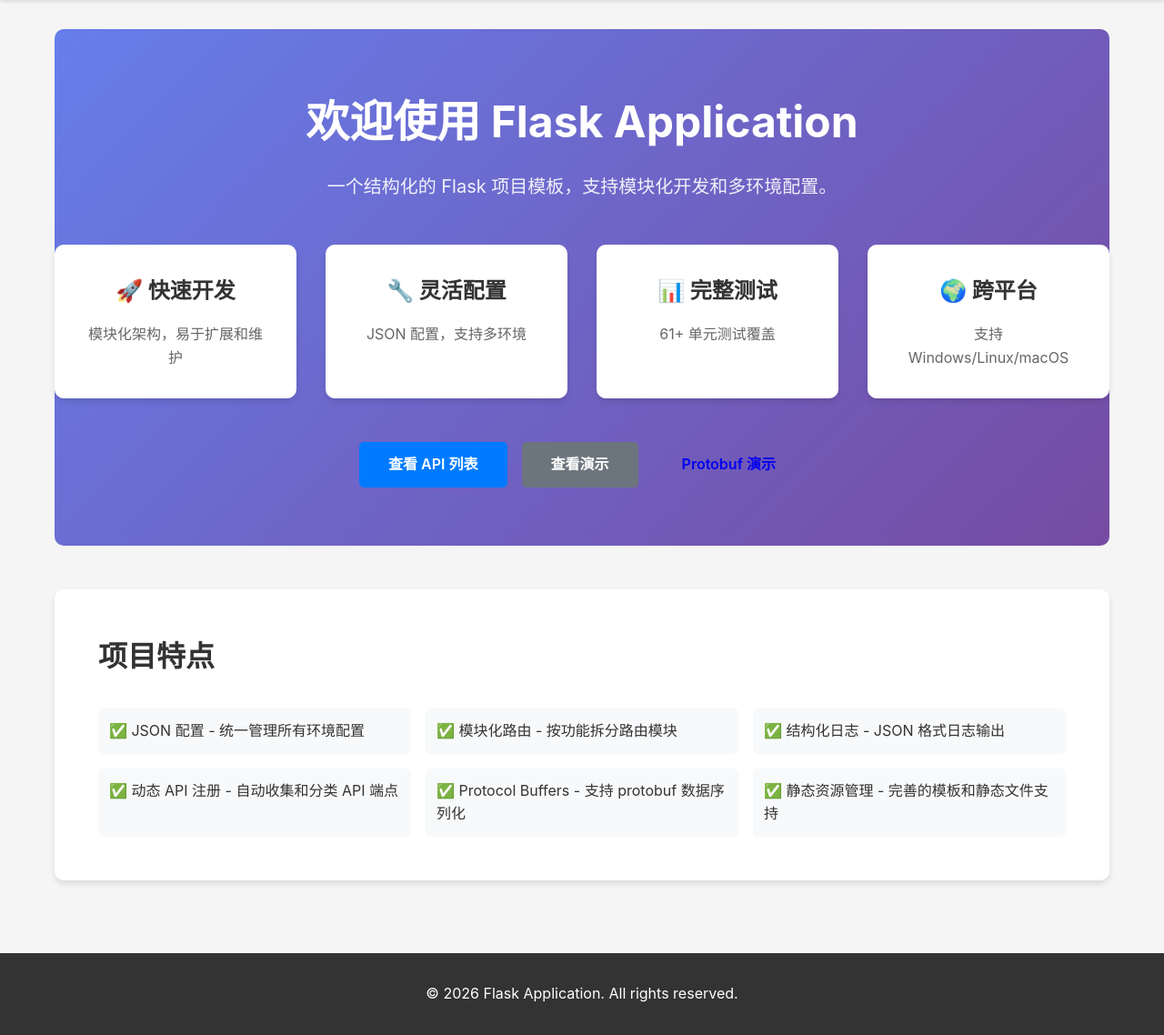
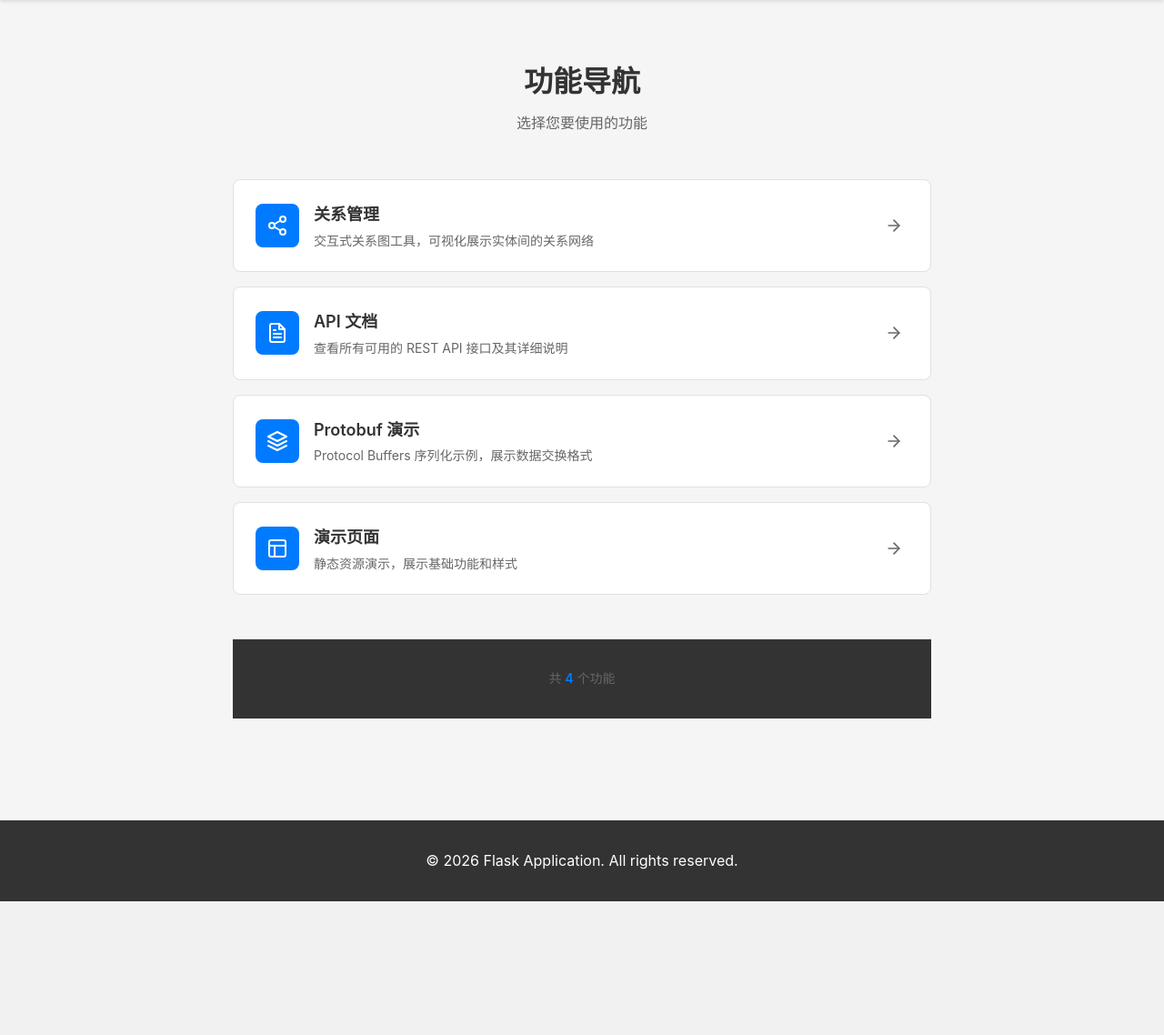
Before and after one commit to improve-wcx/flaskTemplate, a Flask app: page / in a window 1280 px wide. Shown: the part 72-1210 px from the top of the page at 91% size. After the commit the page ends 1063 px from the top, so only its background shows below. Run offline with Flask 2, Linux system fonts and the light colour scheme.

Commit message:
refactor: 重构首页为简洁列表导航布局 - 采用方案三

```diff
--- /dev/null
+++ b/app/static/css/home.css
@@ -0,0 +1,196 @@
+/**
+ * 首页样式 - 简洁列表布局
+ * 设计风格：极简、清晰、易用
+ */
+
+:root {
+    --text-primary: #333333;
+    --text-secondary: #666666;
+    --background-secondary: #ffffff;
+    --background-tertiary: #f8f9fa;
+    --border-color: #e0e0e0;
+    --primary-color: #007bff;
+}
+
+/* 首页容器 */
+.home-container {
+    max-width: 800px;
+    margin: 0 auto;
+    padding: 2rem 1rem;
+}
+
+/* 首页头部 */
+.home-header {
+    text-align: center;
+    margin-bottom: 3rem;
+}
+
+.home-title {
+    font-size: 2rem;
+    font-weight: 600;
+    color: var(--text-primary);
+    margin-bottom: 0.5rem;
+}
+
+.home-subtitle {
+    font-size: 1rem;
+    color: var(--text-secondary);
+    margin: 0;
+}
+
+/* 功能列表容器 */
+.function-list {
+    display: flex;
+    flex-direction: column;
+    gap: 1rem;
+}
+
+/* 功能项 */
+.function-item {
+    display: flex;
+    align-items: center;
+    padding: 1.5rem;
+    background: var(--background-secondary);
+    border: 1px solid var(--border-color);
+    border-radius: 8px;
+    text-decoration: none;
+    transition: all 0.2s ease;
+    cursor: pointer;
+}
+
+.function-item:hover {
+    background: var(--background-tertiary);
+    border-color: var(--primary-color);
+    transform: translateX(4px);
+    box-shadow: 0 2px 8px rgba(0, 0, 0, 0.1);
+}
+
+.function-item:active {
+    transform: translateX(4px) scale(0.98);
+}
+
+/* 功能图标 */
+.function-icon {
+    display: flex;
+    align-items: center;
+    justify-content: center;
+    width: 48px;
+    height: 48px;
+    background: var(--primary-color);
+    color: white;
+    border-radius: 8px;
+    margin-right: 1rem;
+    flex-shrink: 0;
+}
+
+.function-icon svg {
+    width: 24px;
+    height: 24px;
+}
+
+/* 功能内容 */
+.function-content {
+    flex: 1;
+    min-width: 0;
+}
+
+.function-title {
+    font-size: 1.125rem;
+    font-weight: 600;
+    color: var(--text-primary);
+    margin: 0 0 0.25rem 0;
+}
+
+.function-desc {
+    font-size: 0.875rem;
+    color: var(--text-secondary);
+    margin: 0;
+    line-height: 1.4;
+}
+
+/* 功能箭头 */
+.function-arrow {
+    display: flex;
+    align-items: center;
+    justify-content: center;
+    width: 32px;
+    height: 32px;
+    color: var(--text-secondary);
+    flex-shrink: 0;
+}
+
+.function-arrow svg {
+    width: 20px;
+    height: 20px;
+}
+
+.function-item:hover .function-arrow {
+    color: var(--primary-color);
+}
+
+/* 首页底部 */
+.home-footer {
+    text-align: center;
+    margin-top: 3rem;
+    padding-top: 2rem;
+    border-top: 1px solid var(--border-color);
+}
+
+.home-footer p {
+    font-size: 0.875rem;
+    color: var(--text-secondary);
+    margin: 0;
+}
+
+.function-count {
+    font-weight: 600;
+    color: var(--primary-color);
+}
+
+/* 响应式设计 */
+@media (max-width: 768px) {
+    .home-container {
+        padding: 1rem 0.75rem;
+    }
+
+    .home-title {
+        font-size: 1.5rem;
+    }
+
+    .home-subtitle {
+        font-size: 0.875rem;
+    }
+
+    .function-item {
+        padding: 1rem;
+    }
+
+    .function-icon {
+        width: 40px;
+        height: 40px;
+    }
+
+    .function-icon svg {
+        width: 20px;
+        height: 20px;
+    }
+
+    .function-title {
+        font-size: 1rem;
+    }
+
+    .function-desc {
+        font-size: 0.8125rem;
+    }
+}
+
+/* 暗色模式支持 */
+@media (prefers-color-scheme: dark) {
+    :root {
+        --text-primary: #e0e0e0;
+        --text-secondary: #a0a0a0;
+        --background-secondary: #1e1e1e;
+        --background-tertiary: #2a2a2a;
+        --border-color: #333333;
+    }
+}
--- a/app/templates/index.html
+++ b/app/templates/index.html
@@ -3,45 +3,108 @@
 {% block title %}首页 - Flask Application{% endblock %}
 
 {% block content %}
-<div class="hero-section">
-    <h1>欢迎使用 Flask Application</h1>
-    <p class="lead">一个结构化的 Flask 项目模板，支持模块化开发和多环境配置。</p>
+<div class="home-container">
+    <header class="home-header">
+        <h1 class="home-title">功能导航</h1>
+        <p class="home-subtitle">选择您要使用的功能</p>
+    </header>
 
-    <div class="features">
-        <div class="feature-card">
-            <h3>🚀 快速开发</h3>
-            <p>模块化架构，易于扩展和维护</p>
+    <nav class="function-list">
+        <!-- 关系管理 -->
+        <a href="{{ url_for('rel_map.relationship_map') }}" class="function-item">
+            <div class="function-icon">
+                <svg xmlns="http://www.w3.org/2000/svg" width="24" height="24" viewBox="0 0 24 24" fill="none" stroke="currentColor" stroke-width="2" stroke-linecap="round" stroke-linejoin="round">
+                    <circle cx="18" cy="5" r="3"></circle>
+                    <circle cx="6" cy="12" r="3"></circle>
+                    <circle cx="18" cy="19" r="3"></circle>
+                    <line x1="8.59" y1="13.51" x2="15.42" y2="17.49"></line>
+                    <line x1="15.41" y1="6.51" x2="8.59" y2="10.49"></line>
+                </svg>
             </div>
-        <div class="feature-card">
-            <h3>🔧 灵活配置</h3>
-            <p>JSON 配置，支持多环境</p>
+            <div class="function-content">
+                <h3 class="function-title">关系管理</h3>
+                <p class="function-desc">交互式关系图工具，可视化展示实体间的关系网络</p>
             </div>
-        <div class="feature-card">
-            <h3>📊 完整测试</h3>
-            <p>61+ 单元测试覆盖</p>
+            <div class="function-arrow">
+                <svg xmlns="http://www.w3.org/2000/svg" width="20" height="20" viewBox="0 0 24 24" fill="none" stroke="currentColor" stroke-width="2" stroke-linecap="round" stroke-linejoin="round">
+                    <line x1="5" y1="12" x2="19" y2="12"></line>
+                    <polyline points="12 5 19 12 12 19"></polyline>
+                </svg>
             </div>
-        <div class="feature-card">
-            <h3>🌍 跨平台</h3>
-            <p>支持 Windows/Linux/macOS</p>
+        </a>
+
+        <!-- API 文档 -->
+        <a href="{{ url_for('api.list_apis') }}" class="function-item">
+            <div class="function-icon">
+                <svg xmlns="http://www.w3.org/2000/svg" width="24" height="24" viewBox="0 0 24 24" fill="none" stroke="currentColor" stroke-width="2" stroke-linecap="round" stroke-linejoin="round">
+                    <path d="M14 2H6a2 2 0 0 0-2 2v16a2 2 0 0 0 2 2h12a2 2 0 0 0 2-2V8z"></path>
+                    <polyline points="14 2 14 8 20 8"></polyline>
+                    <line x1="16" y1="13" x2="8" y2="13"></line>
+                    <line x1="16" y1="17" x2="8" y2="17"></line>
+                    <polyline points="10 9 9 9 8 9"></polyline>
+                </svg>
             </div>
+            <div class="function-content">
+                <h3 class="function-title">API 文档</h3>
+                <p class="function-desc">查看所有可用的 REST API 接口及其详细说明</p>
             </div>
+            <div class="function-arrow">
+                <svg xmlns="http://www.w3.org/2000/svg" width="20" height="20" viewBox="0 0 24 24" fill="none" stroke="currentColor" stroke-width="2" stroke-linecap="round" stroke-linejoin="round">
+                    <line x1="5" y1="12" x2="19" y2="12"></line>
+                    <polyline points="12 5 19 12 12 19"></polyline>
+                </svg>
+            </div>
+        </a>
 
-    <div class="cta-section">
-        <a href="{{ url_for('api.list_apis') }}" class="btn btn-primary">查看 API 列表</a>
-        <a href="{{ url_for('main.demo') }}" class="btn btn-secondary">查看演示</a>
-        <a href="{{ url_for('demo_protobuf.hello_get') }}" class="btn btn-outline">Protobuf 演示</a>
+        <!-- Protobuf 演示 -->
+        <a href="{{ url_for('demo_protobuf.hello_get') }}" class="function-item">
+            <div class="function-icon">
+                <svg xmlns="http://www.w3.org/2000/svg" width="24" height="24" viewBox="0 0 24 24" fill="none" stroke="currentColor" stroke-width="2" stroke-linecap="round" stroke-linejoin="round">
+                    <polygon points="12 2 2 7 12 12 22 7 12 2"></polygon>
+                    <polyline points="2 17 12 22 22 17"></polyline>
+                    <polyline points="2 12 12 17 22 12"></polyline>
+                </svg>
             </div>
+            <div class="function-content">
+                <h3 class="function-title">Protobuf 演示</h3>
+                <p class="function-desc">Protocol Buffers 序列化示例，展示数据交换格式</p>
             </div>
+            <div class="function-arrow">
+                <svg xmlns="http://www.w3.org/2000/svg" width="20" height="20" viewBox="0 0 24 24" fill="none" stroke="currentColor" stroke-width="2" stroke-linecap="round" stroke-linejoin="round">
+                    <line x1="5" y1="12" x2="19" y2="12"></line>
+                    <polyline points="12 5 19 12 12 19"></polyline>
+                </svg>
+            </div>
+        </a>
 
-<div class="info-section">
-    <h2>项目特点</h2>
-    <ul class="feature-list">
-        <li>✅ JSON 配置 - 统一管理所有环境配置</li>
-        <li>✅ 模块化路由 - 按功能拆分路由模块</li>
-        <li>✅ 结构化日志 - JSON 格式日志输出</li>
-        <li>✅ 动态 API 注册 - 自动收集和分类 API 端点</li>
-        <li>✅ Protocol Buffers - 支持 protobuf 数据序列化</li>
-        <li>✅ 静态资源管理 - 完善的模板和静态文件支持</li>
-    </ul>
+        <!-- 演示页面 -->
+        <a href="{{ url_for('main.demo') }}" class="function-item">
+            <div class="function-icon">
+                <svg xmlns="http://www.w3.org/2000/svg" width="24" height="24" viewBox="0 0 24 24" fill="none" stroke="currentColor" stroke-width="2" stroke-linecap="round" stroke-linejoin="round">
+                    <rect x="3" y="3" width="18" height="18" rx="2" ry="2"></rect>
+                    <line x1="3" y1="9" x2="21" y2="9"></line>
+                    <line x1="9" y1="21" x2="9" y2="9"></line>
+                </svg>
+            </div>
+            <div class="function-content">
+                <h3 class="function-title">演示页面</h3>
+                <p class="function-desc">静态资源演示，展示基础功能和样式</p>
+            </div>
+            <div class="function-arrow">
+                <svg xmlns="http://www.w3.org/2000/svg" width="20" height="20" viewBox="0 0 24 24" fill="none" stroke="currentColor" stroke-width="2" stroke-linecap="round" stroke-linejoin="round">
+                    <line x1="5" y1="12" x2="19" y2="12"></line>
+                    <polyline points="12 5 19 12 12 19"></polyline>
+                </svg>
+            </div>
+        </a>
+    </nav>
+
+    <footer class="home-footer">
+        <p>共 <span class="function-count">4</span> 个功能</p>
+    </footer>
 </div>
 {% endblock %}
+
+{% block extra_css %}
+<link rel="stylesheet" href="{{ url_for('static', filename='css/home.css') }}">
+{% endblock %}
```
Also changed, not shown: tests/test_routes/test_main.py (+22 -0 lines). Lines whose indentation alone changed are shown as unchanged.
